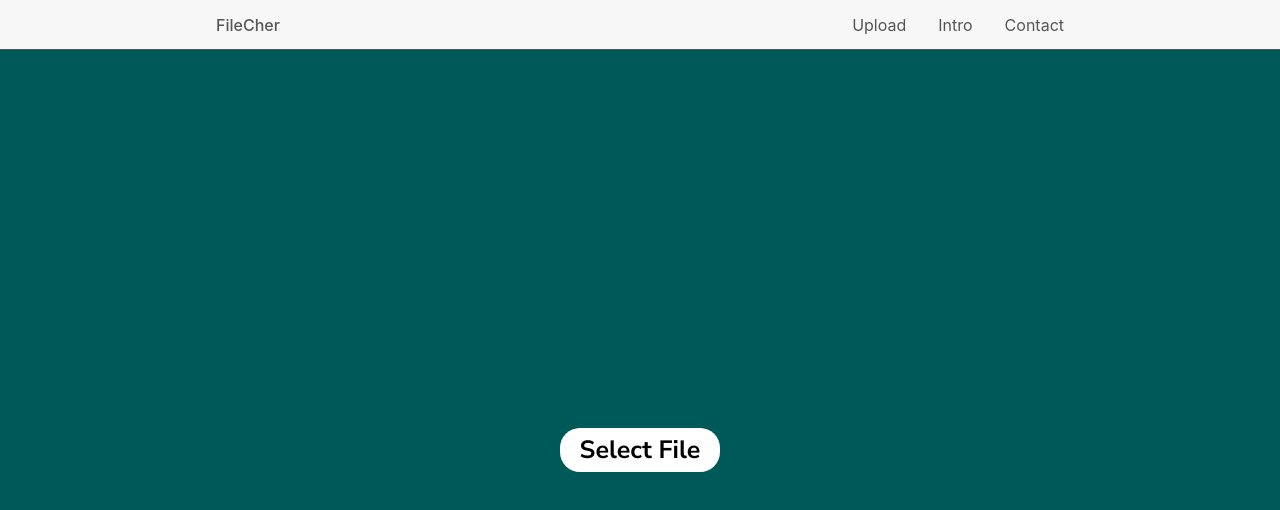
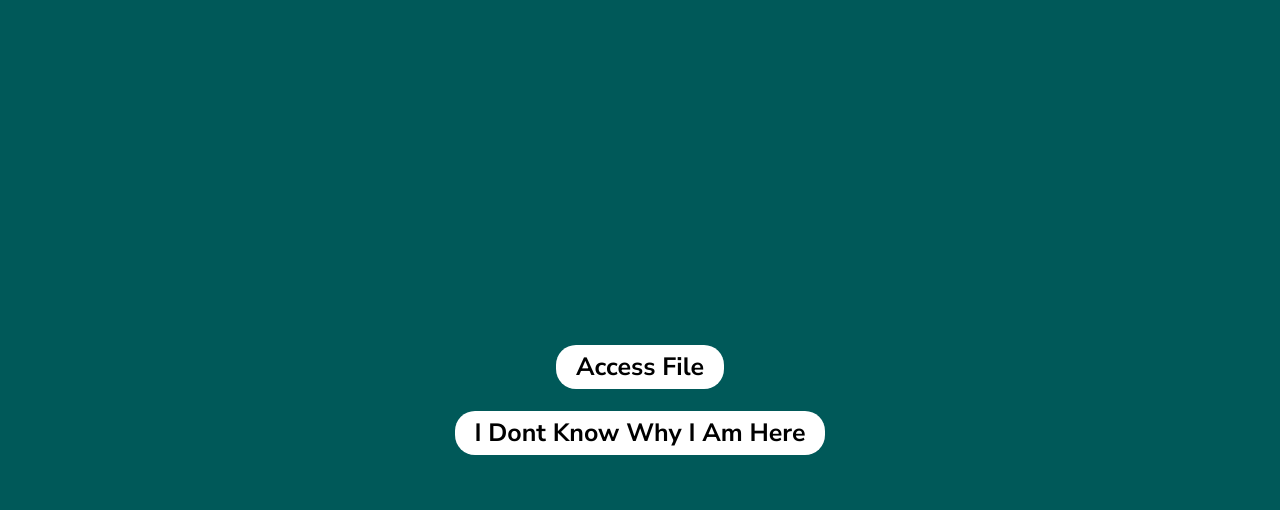
Before and after one commit to TareHimself/cmsc-447-fall-2023-client, a React (Create React App) app: page /access/1 in a window 1280 px wide. Shown: the top 510 px of the page. Built offline with nearby package versions, Linux system fonts and the light colour scheme.

Commit message:
complete upload and download

```diff
--- a/package.json
+++ b/package.json
@@ -17,10 +17,10 @@
     "match-sorter": "^6.3.1",
     "react": "^18.2.0",
     "react-dom": "^18.2.0",
+    "react-hot-toast": "^2.4.1",
     "react-icons": "^4.11.0",
     "react-router-dom": "^6.18.0",
     "react-scripts": "5.0.1",
-    "react-toastify": "^9.1.3",
     "sort-by": "^1.2.0",
     "typescript": "^4.9.5",
     "web-vitals": "^2.1.4"
--- a/src/components/Nav/upload/Upload.tsx
+++ b/src/components/Nav/upload/Upload.tsx
@@ -3,6 +3,8 @@ import { MemoryRouter, Routes, Route } from 'react-router-dom';
 import './style.css';
 import { CircularProgress, Stack } from '@mui/material';
 import { IFileUploadResponse, IServerResponse } from '../../../types';
+import { ServerUrl } from '../../../globals';
+import toast from 'react-hot-toast';
 
 function UploadIntro({ uploadInputId }: { uploadInputId: string }) {
 	return (
@@ -96,7 +98,10 @@ function DisplayUploadedFileInfo({
 				</h2>
 			</span>
 
-			<button style={{ fontSize: 20 }}>Copy Url</button>
+			<button style={{ fontSize: 20 }} onClick={async () => {
+				await navigator.clipboard.writeText(`${window.location.origin}/access/${info.id}`)
+				toast("Copied")
+			}}>Copy Url</button>
 			<button style={{ fontSize: 20 }}>Generate Qr Code</button>
 			<button style={{ fontSize: 20 }}>Upload Another File</button>
 		</div>
@@ -150,14 +155,14 @@ export default function Upload() {
 		const form = new FormData();
 		form.append('file', filePendingUpload);
 		console.log('Uploading file');
-		const response = await fetch('https://447-api.oyintare.dev/upload', {
+		const response = await fetch(`${ServerUrl}/upload`, {
 			method: 'PUT',
 			body: form,
 		}).then(
 			(c) => c.json() as Promise<IServerResponse<IFileUploadResponse>>
 		);
 
-		if (response.error != undefined) {
+		if (response.error !== null) {
 			setUploadState('/uploadFail');
 		} else {
 			setUploadedFileInfo(response.data);
--- a/src/components/Nav/upload/style.css
+++ b/src/components/Nav/upload/style.css
@@ -19,32 +19,6 @@
     display: none;
 }
 
-#upload button {
-    --foreground: black;
-    --background: white;
-    border: none;
-    background-color: var(--background);
-    color: var(--foreground);
-    padding: 5px 20px;
-    /* width: 200px;
-    height: 50px; */
-    border-radius: 20px;
-    font-size: 25px;
-    /* font-family: 'Nunito Sans', sans-serif; */
-    font-weight: bold;
-    transition: all ease-in-out 0.2s;
-}
-
-#upload button:hover {
-    background-color: var(--foreground);
-    color: var(--background);
-}
-
-#upload button:active {
-    background-color: var(--background);
-    color: var(--foreground);
-}
-
 #upload .options-list {
     display: flex;
     flex-direction: column;
--- /dev/null
+++ b/src/globals.ts
@@ -0,0 +1,2 @@
+
+export const ServerUrl = 'https://447-api.oyintare.dev'
--- a/src/index.css
+++ b/src/index.css
@@ -62,3 +62,30 @@ section {
   overflow-x: hidden;
   box-sizing: border-box;
 }
+
+
+button {
+  --foreground: black;
+  --background: white;
+  border: none;
+  background-color: var(--background);
+  color: var(--foreground);
+  padding: 5px 20px;
+  /* width: 200px;
+  height: 50px; */
+  border-radius: 20px;
+  font-size: 25px;
+  /* font-family: 'Nunito Sans', sans-serif; */
+  font-weight: bold;
+  transition: all ease-in-out 0.2s;
+}
+
+button:hover {
+  background-color: var(--foreground);
+  color: var(--background);
+}
+
+button:active {
+  background-color: var(--background);
+  color: var(--foreground);
+}
--- a/src/index.tsx
+++ b/src/index.tsx
@@ -3,12 +3,30 @@ import ReactDOM from 'react-dom/client';
 import './index.css';
 import reportWebVitals from './reportWebVitals';
 import Home from './routes/Home';
+import { createBrowserRouter, RouterProvider } from 'react-router-dom';
+import { Toaster } from 'react-hot-toast';
+import Access from './routes/Access';
+
+const router = createBrowserRouter([
+	{
+		path: '/',
+		element: <Home />,
+	},
+	{
+		path: '/access/:infoId',
+		element: <Access />,
+	},
+]);
+
+// eslint-disable-next-line import/no-named-as-default-member
 const root = ReactDOM.createRoot(
 	document.getElementById('root') as HTMLElement
 );
+
 root.render(
 	<React.StrictMode>
-		<Home />
+		<RouterProvider router={router} />
+		<Toaster position="bottom-center" reverseOrder={false} />
 	</React.StrictMode>
 );
 
--- /dev/null
+++ b/src/routes/Access.tsx
@@ -0,0 +1,125 @@
+import React, { useEffect, useId, useState } from 'react';
+import toast from 'react-hot-toast';
+import { useParams } from 'react-router-dom';
+import { ServerUrl } from '../globals';
+import { IFileAccessResponse, IServerResponse } from '../types';
+import './access.css';
+
+export default function Access() {
+	const { infoId } = useParams();
+	const [infoData, setInfoData] = useState<IFileAccessResponse | undefined>(
+		undefined
+	);
+	const downloadButtonId = useId();
+
+	return (
+		<div
+			style={{
+				display: 'flex',
+				width: '100vw',
+				height: '100vh',
+				justifyContent: 'center',
+				alignItems: 'center',
+				flexDirection: 'column',
+				gap: '22px',
+			}}
+		>
+			{infoData == undefined && (
+				<>
+					<button
+						onClick={() => {
+							toast
+								.promise(
+									new Promise<
+										IFileAccessResponse | undefined
+									>((res, rej) => {
+										console.log(
+											'Accessing',
+											`${ServerUrl}/access/${infoId}`
+										);
+										fetch(`${ServerUrl}/access/${infoId}`)
+											.then(
+												(c) =>
+													c.json() as Promise<
+														IServerResponse<IFileAccessResponse>
+													>
+											)
+											.then((c) => {
+												console.log(c);
+												if (c.error !== null) {
+													console.error(c.error);
+													rej(c.error);
+												} else {
+													res(c.data);
+												}
+											})
+											.catch((e) => {
+												console.error(e);
+												rej(e);
+											});
+									}),
+									{
+										loading: 'Accessing File',
+										success: 'Accessed File',
+										error: 'Something Went Wrong',
+									}
+								)
+								.then((c) => {
+									if (c) {
+										setInfoData(c);
+									}
+								});
+						}}
+					>
+						Access File
+					</button>
+					<button
+						onClick={() => {
+							window.location.href = window.location.origin;
+						}}
+					>
+						I Dont Know Why I Am Here
+					</button>
+				</>
+			)}
+
+			{infoData !== undefined && (
+				<>
+					<span>
+						<h3>Name</h3>
+						<h2>{infoData.filename}</h2>
+					</span>
+					<span>
+						<h3>Mime</h3>
+						<h2>{infoData.mime}</h2>
+					</span>
+					<span>
+						<h3>Views</h3>
+						<h2>{infoData.views}</h2>
+					</span>
+					<span>
+						<h3>Size</h3>
+						<h2>{`${(infoData.size / (1024 * 1024)).toFixed(
+							2
+						)}MB`}</h2>
+					</span>
+					<a
+						id={downloadButtonId}
+						style={{
+							display: 'none',
+						}}
+						href={infoData.url}
+						download={infoData.filename}
+					></a>
+					<button
+						onClick={() => {
+							document.getElementById(downloadButtonId)?.click();
+						}}
+					>
+						Download
+					</button>
+				</>
+			)}
+		</div>
+	);
+}
--- /dev/null
+++ b/src/routes/access.css
@@ -0,0 +1,18 @@
+h1,h2,h3 {
+    color: white;
+}
+
+h2 {
+    margin: 0px;
+}
+
+h3 {
+    margin: 0px;
+    color: #ffffffbd;
+}
+
+span {
+    display: flex;
+    align-items: center;
+    flex-direction: column;
+}
```
Also changed, not shown: src/types.ts (+12 -2 lines), 1 other file (tests, documents, lock files or other folders).
